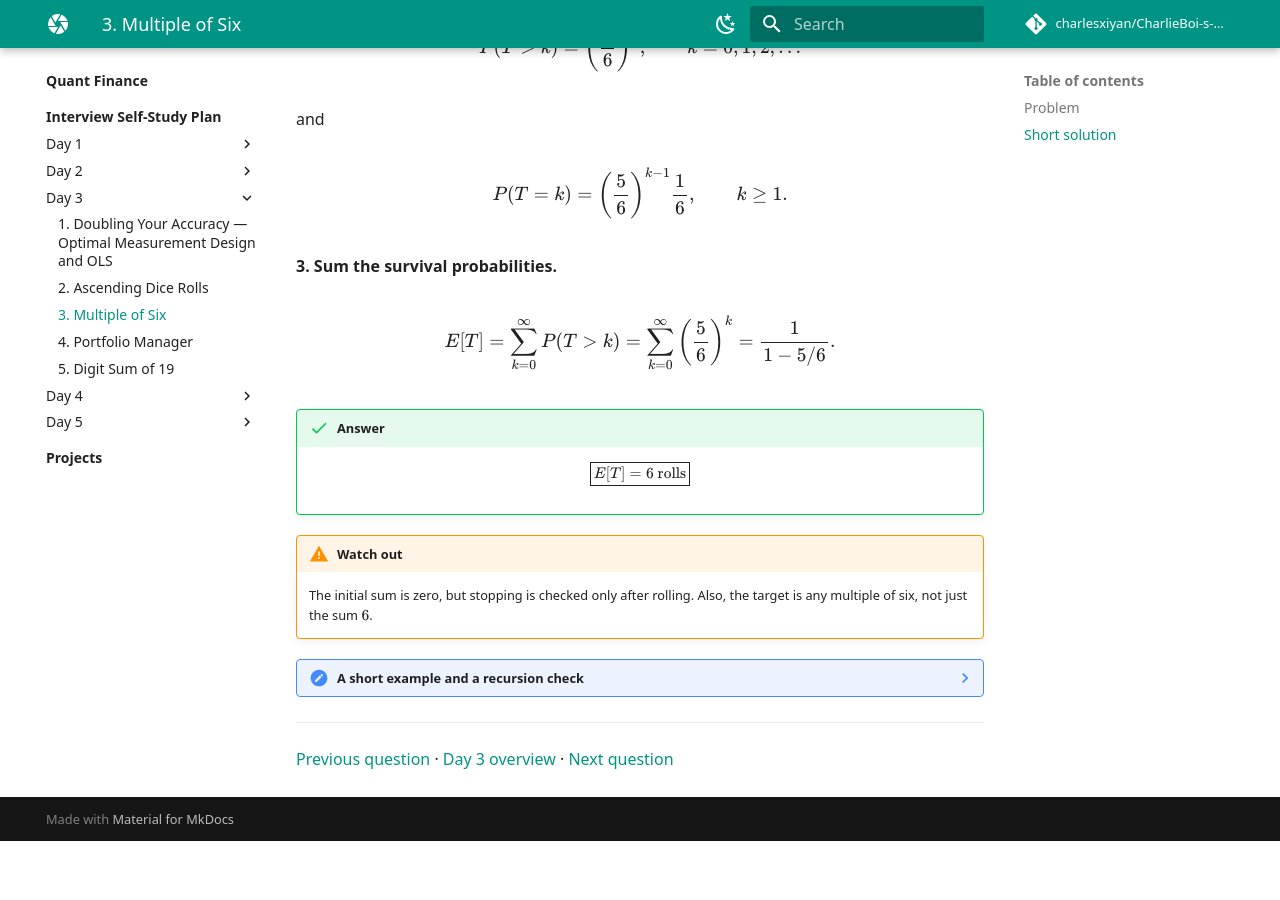
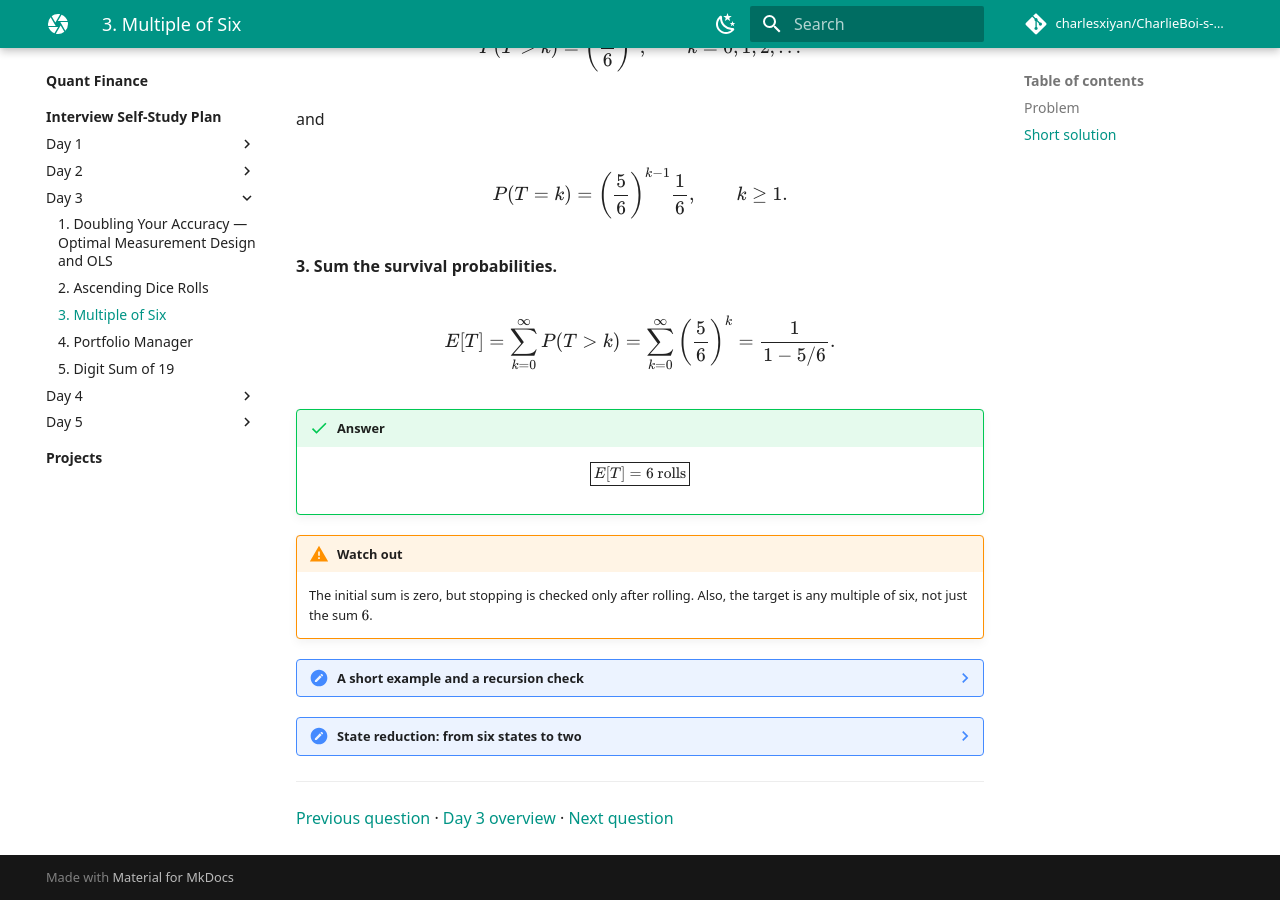
Before and after one commit to charlesxiyan/CharlieBoi-s-Lens-on-the-World, an MkDocs documentation site: the page built from docs/quant-finance/day-3/question-3.md, in a window 1280 px wide and 900 px high, scrolled down 1183 px. Built offline with MkDocs 1.6.1 and Material for MkDocs 9.7.7, drawn with Linux system fonts in a browser that asks for light colours; comment, search, counter and statistics services are not loaded; before the commit the page ends 2024 px from its top, so only the background shows below that; part of the change alters nothing that is shown.

Commit message:
Update question-3.md

```diff
--- a/docs/quant-finance/day-3/question-3.md
+++ b/docs/quant-finance/day-3/question-3.md
@@ -71,6 +71,46 @@ $$
 
     $$E=1+\frac56E\quad\Longrightarrow\quad E=6.$$
 
+??? note "State reduction: from six states to two"
+    **Original states.** The natural state is the running sum modulo $6$, giving six
+    residues $0,1,2,3,4,5$. From any residue $r$, the next roll $d\in\{1,\ldots,6\}$
+    sends the sum to $r+d \pmod 6$, which hits each residue exactly once.
+    So **every row of the transition matrix is the same**:
+
+    $$
+    P(r\to s)=\frac16\qquad\text{for all } r,s\in\{0,1,\ldots,5\}.
+    $$
+
+    **Merge the non-stopping states.** Only one distinction matters for the game:
+    residue $0$ means **stop**, and residues $1,\ldots,5$ mean **continue**.
+    Every continuing state moves in exactly the same way:
+
+    $$
+    P(\text{continue}\to 0)=\frac16,
+    \qquad
+    P(\text{continue}\to\{1,\ldots,5\})=\frac56.
+    $$
+
+    The starting state (sum $0$, no roll yet) behaves the same way, since we only
+    check for stopping after a roll. So it also belongs to "continue".
+
+    **The reduced chain.** Two states are enough:
+
+    | From \ To | Continue | Stop |
+    | --- | --- | --- |
+    | Continue | $5/6$ | $1/6$ |
+    | Stop | — | absorbing |
+
+    $T$ is the first time the chain enters **Stop**, so
+    $T\sim\text{Geometric}(1/6)$ and $E[T]=6$.
+
+    **Why merging is allowed.** States $1,\ldots,5$ can be lumped into one state
+    because they all have the **same probability of moving into each group**:
+    $1/6$ into Stop and $5/6$ back into Continue. Once in Continue, the exact residue
+    never changes the future of the game. If, for example, residue $3$ had a higher
+    chance of stopping than residue $1$, this merge would fail and we would have to
+    keep all six states.
+
 ---
 
 [Previous question](question-2.md) · [Day 3 overview](index.md) · [Next question](question-4.md)
```
